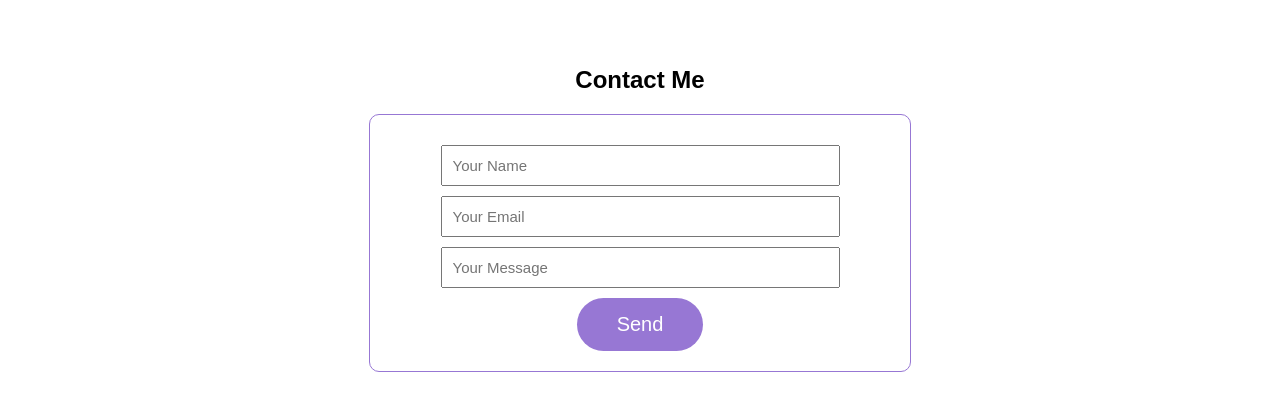
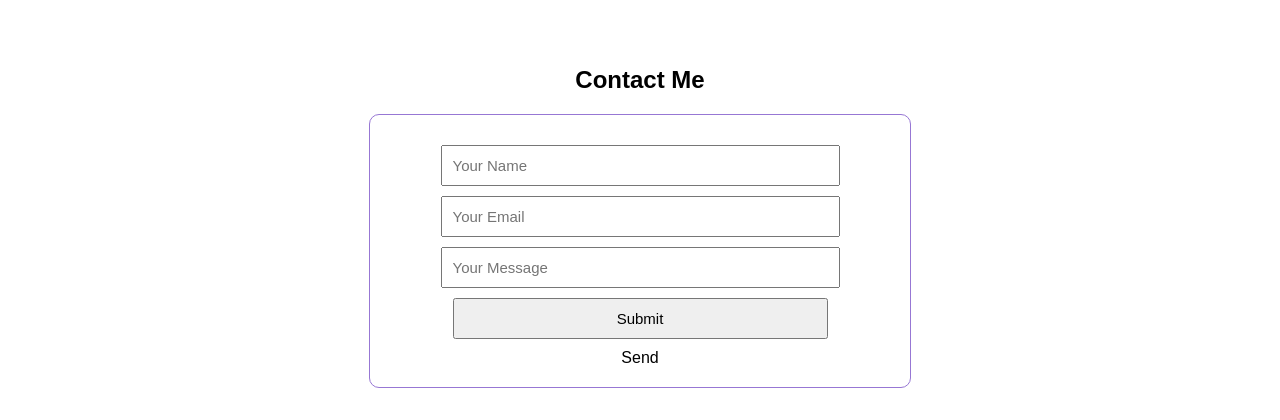
Before and after one commit to RuneARivers/RuneARivers.github.io, a plain HTML site: page index.html in a window 1280 px wide. Shown: the part 1331-1751 px from the top of the page. Drawn offline with Linux system fonts and the light colour scheme.

Commit message:
Update index.html

```diff
--- a/index.html
+++ b/index.html
@@ -52,7 +52,7 @@
             <input type="text" placeholder="Your Name" name="name">
             <input type="email" placeholder="Your Email" name="email">
             <input type="text" placeholder="Your Message" name="message">
-            <button type="submit">Send</button>
+            <input type="submit" onclick="sendEmail()">Send</button>
         </form>
     </section>
 <script src="script.js"></script>
```
